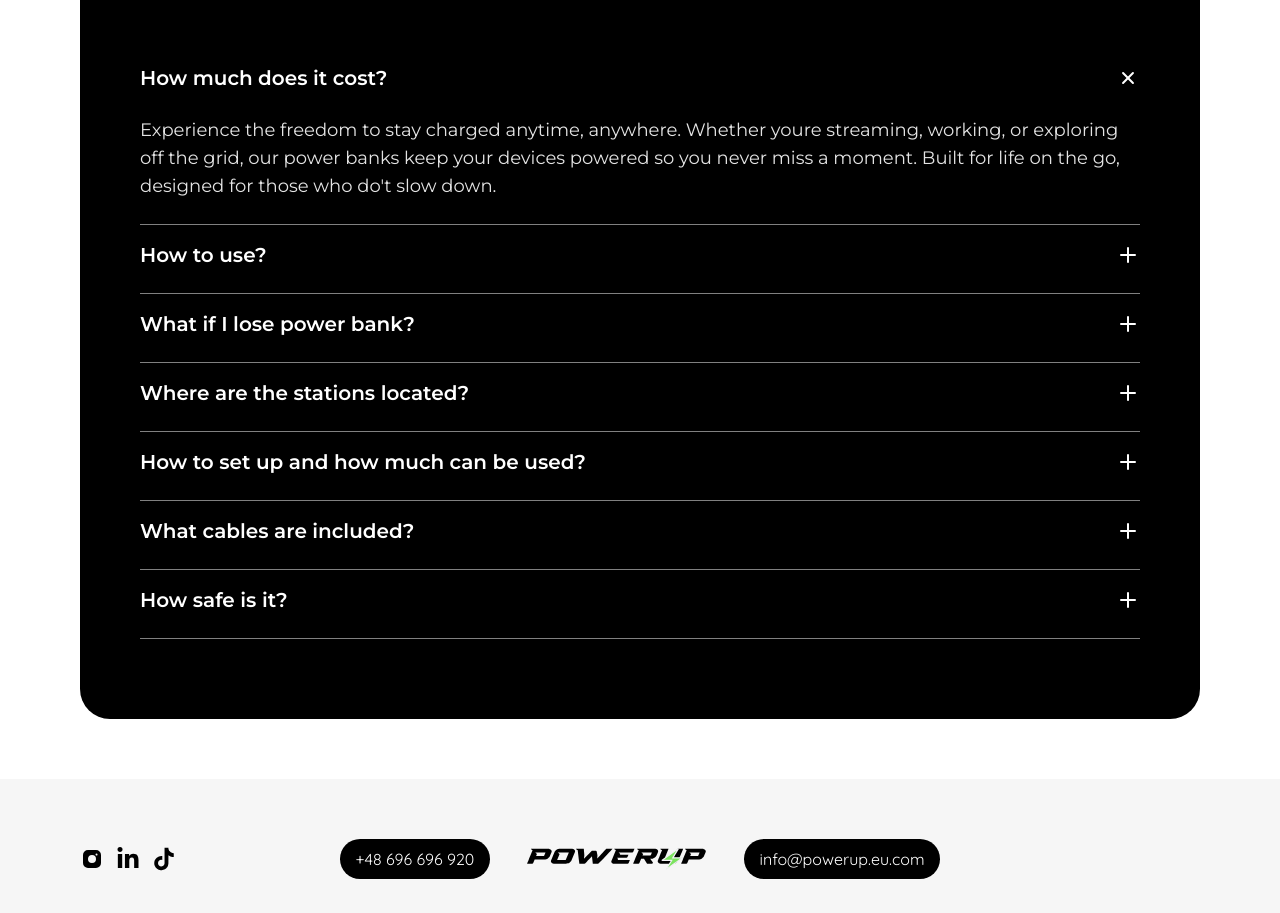
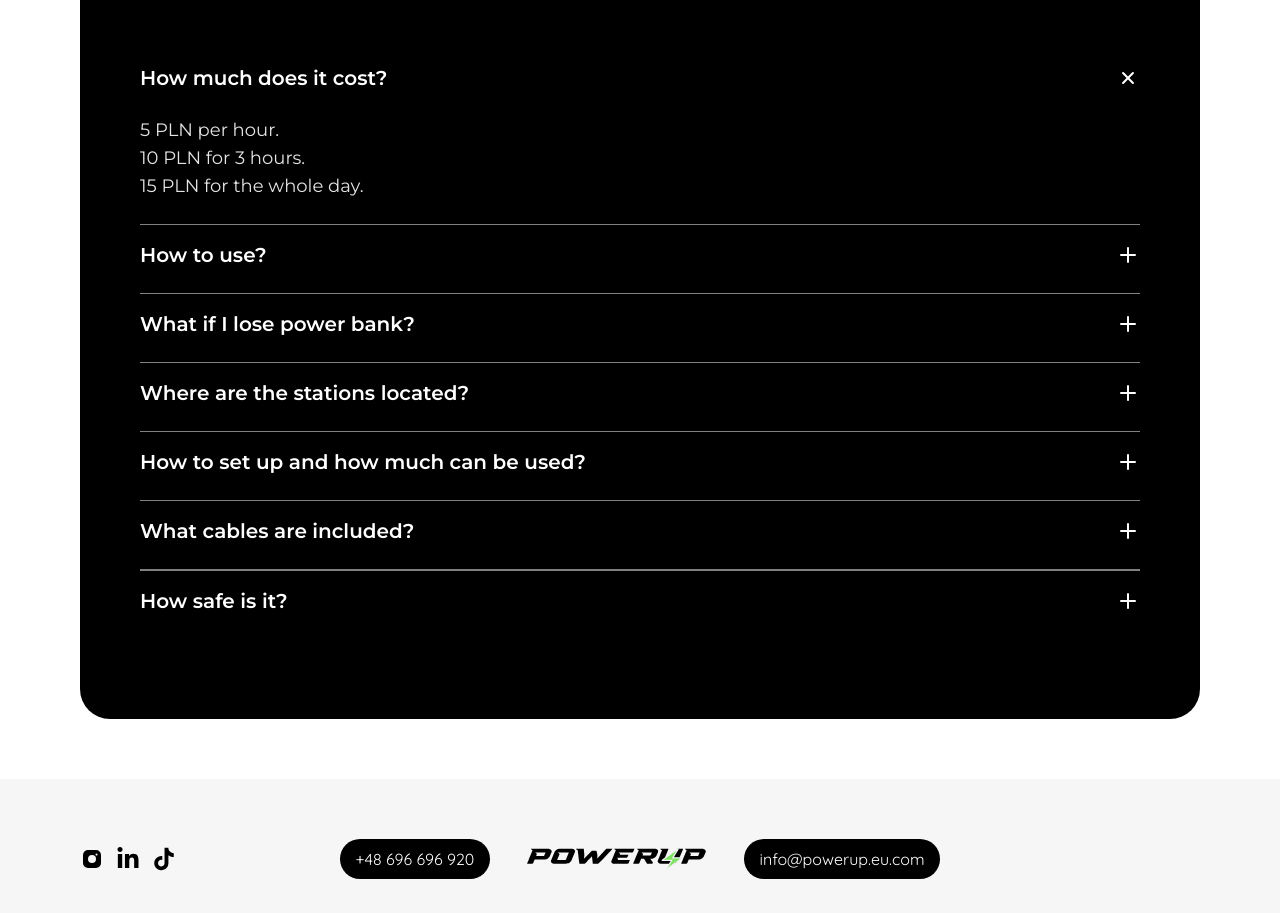
Before and after one commit to Nafiz-Al-Turabi/Power-bank-power-up-front-end, a Next.js app: page / in a window 1280 px wide. Shown: the part 4729-5642 px from the top of the page. Built offline with nearby package versions, Linux system fonts and the light colour scheme.

Commit message:
Faq section content updated

```diff
--- a/components/PageComponents/Home/FAQSection/FAQSection.tsx
+++ b/components/PageComponents/Home/FAQSection/FAQSection.tsx
@@ -6,37 +6,37 @@ const faqs = [
   {
     question: "How much does it cost?",
     answer:
-      "Experience the freedom to stay charged anytime, anywhere. Whether youre streaming, working, or exploring off the grid, our power banks keep your devices powered so you never miss a moment. Built for life on the go, designed for those who do't slow down.",
+      "5 PLN per hour. \n 10 PLN for 3 hours. \n 15 PLN for the whole day.",
   },
   {
     question: "How to use?",
     answer:
-      "Experience the freedom to stay charged anytime, anywhere. Whether youre streaming, working, or exploring off the grid, our power banks keep your devices powered so you never miss a moment. Built for life on the go, designed for those who do't slow down.",
+      "-Install the app 'POWERUP' from the App Store or Google Play. \n -Follow the instructions to create an account. \n-You'll see the stations on the map; choose one. \n -When you arrive, open the app and scan the QR code on the station. Take the power bank and start charging. \n -When you're done, you can return it to any nearby station. You'll see the available machines on the app's map.",
   },
   {
     question: "What if I lose power bank?",
     answer:
-      "Experience the freedom to stay charged anytime, anywhere. Whether youre streaming, working, or exploring off the grid, our power banks keep your devices powered so you never miss a moment. Built for life on the go, designed for those who do't slow down.",
+      "The system will charge you for the cost of lost power bank. \n If you need any help, please contact us via email at info@powerup.eu.com or by phone at 696-696-920.",
   },
   {
     question: "Where are the stations located?",
     answer:
-      "Experience the freedom to stay charged anytime, anywhere. Whether youre streaming, working, or exploring off the grid, our power banks keep your devices powered so you never miss a moment. Built for life on the go, designed for those who do't slow down.",
+      "You can view the location of our stations on the map in our application, POWERUP. When you open the app, you will see a map with the locations of our stations.",
   },
   {
     question: "How to set up and how much can be used?",
     answer:
-      "Experience the freedom to stay charged anytime, anywhere. Whether youre streaming, working, or exploring off the grid, our power banks keep your devices powered so you never miss a moment. Built for life on the go, designed for those who do't slow down.",
+      "Download 'POWERUP' app, create an account & follow instructions. Choose station & open app to scan QR code. Take power bank & charge. Return to nearby station when done. See available machines on app map.",
   },
   {
     question: "What cables are included?",
     answer:
-      "Experience the freedom to stay charged anytime, anywhere. Whether youre streaming, working, or exploring off the grid, our power banks keep your devices powered so you never miss a moment. Built for life on the go, designed for those who do't slow down.",
+      "Three types of cables are included in every power bank: Type C, micro-USB, and Lightning for iPhone.",
   },
   {
     question: "How safe is it?",
     answer:
-      "Experience the freedom to stay charged anytime, anywhere. Whether youre streaming, working, or exploring off the grid, our power banks keep your devices powered so you never miss a moment. Built for life on the go, designed for those who do't slow down.",
+      "You can be sure that you are totally safe when you rent one of our power banks. We make sure that each product is designed and built with top security measures and international standards.",
   },
 ];
 
@@ -49,7 +49,11 @@ const FAQSection = () => {
 
   return (
     <div className="px-4 pt-25 pb-15 md:pt-30 title-font relative overflow-y-hidden 2xl:px-0">
-        <img src="/bolt.png" alt="Help" className="absolute -top-32 md:-top-72 lg:-top-1/4 left-1/2 -translate-x-1/2 " />
+      <img
+        src="/bolt.png"
+        alt="Help"
+        className="absolute -top-32 md:-top-72 lg:-top-1/4 left-1/2 -translate-x-1/2 "
+      />
       <div className="relative z-10">
         <h1 className="text-[#202020] text-2xl md:text-5xl lg:text-[3.75rem] font-bold title-font text-center lg:w-[25ch] xl:w-[26ch] mx-auto lg:leading-[72px]">
           Still have questions?
@@ -61,7 +65,7 @@ const FAQSection = () => {
       </div>
       <div className="max-w-[1120px] mx-auto py-10 px-4  md:px-15 md:py-20  text-white bg-[#000] rounded-[30px] mt-15 md:mt-20 relative z-10 ">
         {faqs.map((faq, idx) => (
-          <div key={idx} className="border-b border-[#808080]">
+          <div key={idx} className={`${idx === 6 ? "border-t border-[#808080]" : "border-b border-[#808080]"}`}>
             <button
               className="w-full flex justify-between items-center pt-4 pb-4 md:pb-6 focus:outline-none"
               onClick={() => toggleFAQ(idx)}
@@ -86,7 +90,12 @@ const FAQSection = () => {
             >
               {faq.answer && (
                 <p className="text-base md:text-lg text-[#e4e4e4] ">
-                  {faq.answer}
+                  {faq.answer.split("\n").map((line, i) => (
+                    <span key={i}>
+                      {line}
+                      <br />
+                    </span>
+                  ))}
                 </p>
               )}
             </div>
```
